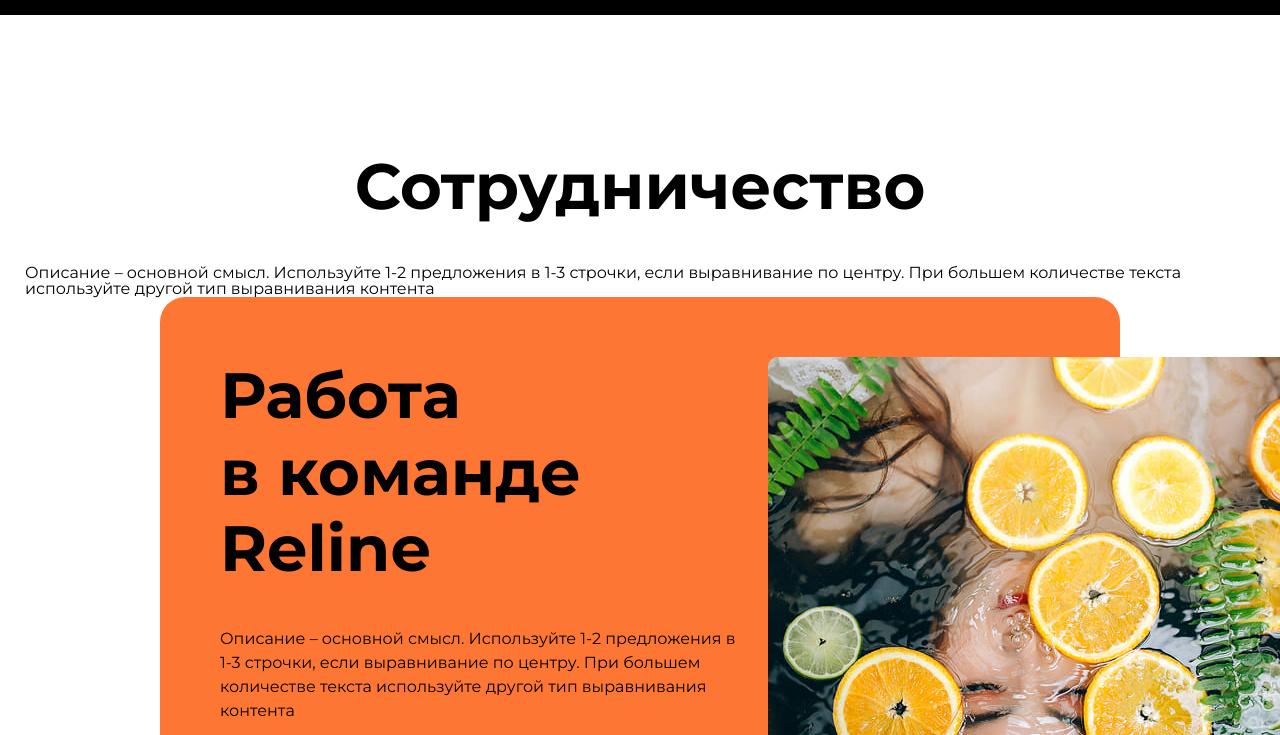
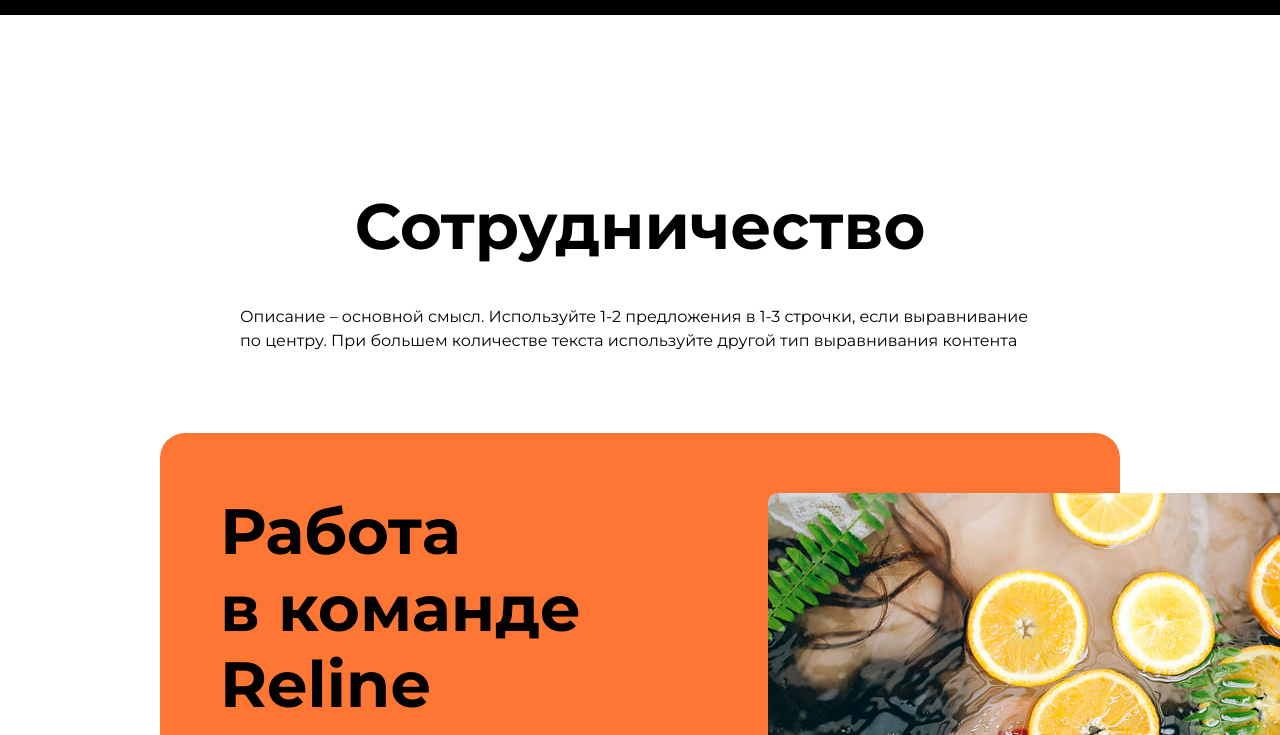
Before and after one commit to vladimir858/reline-1, a plain HTML site: page pages/partners.html in a window 1280 px wide. Shown: the part 65-800 px from the top of the page. Drawn offline with Linux system fonts and the light colour scheme.

Commit message:
fix header partners

```diff
--- a/css/partners.css
+++ b/css/partners.css
@@ -22,6 +22,7 @@
     margin-right: 20px;
 }
 .header-body-item{
+
     height: 650px;
     border-radius: 24px;
     background: var(--orange);
@@ -66,6 +67,26 @@
 
 
 
+.header-body {
+  width: 100%;
+  padding: 40px 0;
+}
+
+.header--wrap {
+  max-width: 1200px;
+  margin: 0 auto;
+}
+
+
+.head-subtitle {
+  font-size: 1rem;
+  line-height: 24px;
+  max-width: 800px;
+  margin: 0 auto;
+  font-weight: 400;
+  color: var(--black);
+}
+
 .body-head{
 font-weight: 600;
 line-height: 120%;
@@ -87,6 +108,10 @@
      box-shadow: -1px 8px 9px rgb(0 0 0 / 20%), 2px 0 4px rgba(0, 0, 0, 0.2), -3px 2px 0px 0px rgba(0, 0, 0, 0.05);
 } */
 
+
+
+
+
 .body-img-child {
 border-radius: 10px;
   min-width: 530px;
@@ -99,8 +124,10 @@
 
 }
 
+
+
 .work-head{
-    margin-top: 130px;
+
     font-size: 4rem;
     font-weight: 600;
     line-height: 64px;
--- a/pages/partners.html
+++ b/pages/partners.html
@@ -56,20 +56,25 @@
   </div>
 <div class="container">
  <div class="header-body">
-    <div class="header-body-wrap">
+    <div class="header--wrap">
       <div class="header-wrap">
 
-        <div class="center"> <h1 class="head-title ">Сотрудничество</h1></div>
         <div class="center">
-           <h5 class="head-subtitle ">Описание – основной смысл. Используйте 1-2 предложения
+          <h1 class="head-title">Сотрудничество</h1></div>
+       <div class="center">
+           <p class="head-subtitle ">Описание – основной смысл. Используйте 1-2 предложения
                в 1-3 строчки, если выравнивание по центру. При
                большем количестве текста используйте другой тип
-                выравнивания контента</h5>
+                выравнивания контента</p>
        </div>
       </div>
     </div>
 </div>
 
+</div>
+</header>
+<section class="header-body">
+  <div class="container">
     <div class="center">
         <div class="header-body-item">
            <div class="body-item-wrap">
@@ -94,15 +99,12 @@
 
         </div>
     </div>
-
   </div>
-    </header>
-
+</section>
+<section class="work">
   <div class="container">
       <div class="work-head">Вместе с Reline <br> работают</div>
-
   <div class="work-item">
-
   <div class="work-wrap">
       <div class="img-work-item">
    <img src="../img/fn-white.jpg" class="img-work">
@@ -122,10 +124,8 @@
       </div>
   </div>
   </div>
+  </div>
 </section>
- </div>
-
-
 
 
 
```
Also changed, not shown: css/nutrition.css (+18 -0 lines), css/all.css. Lines whose indentation alone changed are shown as unchanged.
